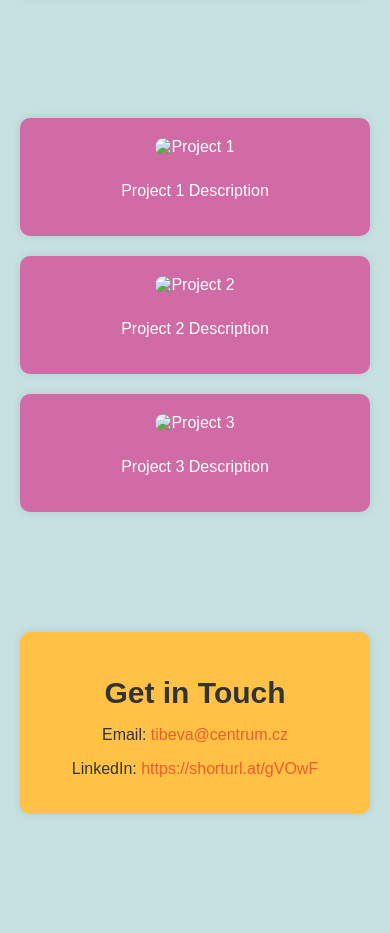
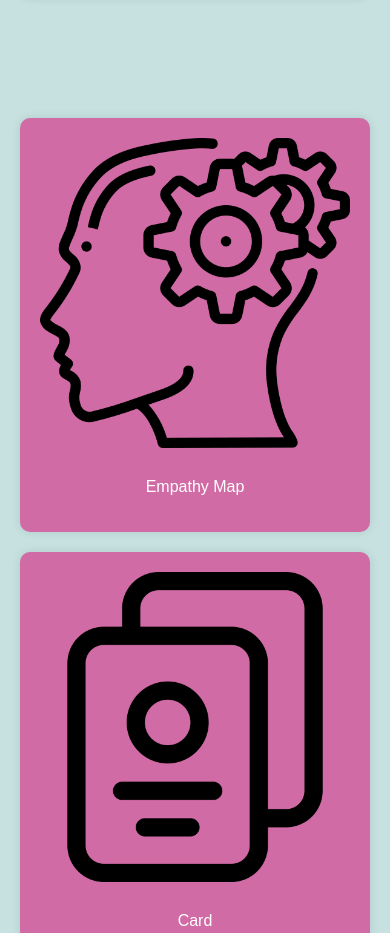
Before and after one commit to tibeva/Projekt-8, a plain HTML site: page index.html in a window 390 px wide. Shown: the part 2200-3133 px from the top of the page. Before the commit the page ends 3074 px from the top, so only its background shows below. Drawn offline with Linux system fonts and the light colour scheme.

Commit message:
layout changes, icons added

```diff
--- a/index.html
+++ b/index.html
@@ -94,16 +94,16 @@
       <div class="container">
         <div class="bento-grid">
           <div class="box">
-            <img src="work1.jpg" alt="Project 1" />
-            <p>Project 1 Description</p>
+            <img src="thinking.png" alt="Empathy Map" />
+            <p>Empathy Map</p>
           </div>
           <div class="box">
-            <img src="work2.jpg" alt="Project 2" />
-            <p>Project 2 Description</p>
+            <img src="cards.png" alt="Card" />
+            <p>Card</p>
           </div>
           <div class="box">
-            <img src="work3.jpg" alt="Project 3" />
-            <p>Project 3 Description</p>
+            <img src="booking-app.png" alt="UI Booking App" />
+            <p>UI Booking App</p>
           </div>
         </div>
       </div>
--- a/styles.css
+++ b/styles.css
@@ -81,7 +81,10 @@ body {
 }
 
 .skills .bento-grid {
-  grid-template-columns: repeat(auto-fit, minmax(150px, 1fr));
+  grid-template-columns: repeat(
+    5,
+    1fr
+  ); /* Ensure all five boxes are in one line */
   gap: 10px;
 }
 
@@ -137,6 +140,9 @@ footer a {
   }
 
   .skills .bento-grid {
-    grid-template-columns: repeat(2, 1fr);
+    grid-template-columns: repeat(
+      2,
+      1fr
+    ); /* Stack boxes two per line on small screens */
   }
 }
```
Also changed, not shown: booking-app.png (added), cards.png (added), thinking.png (added).
